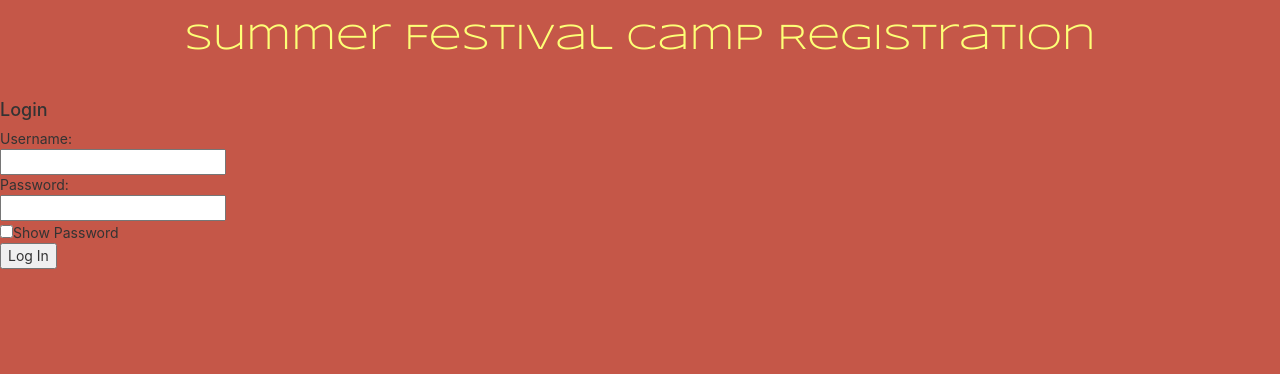
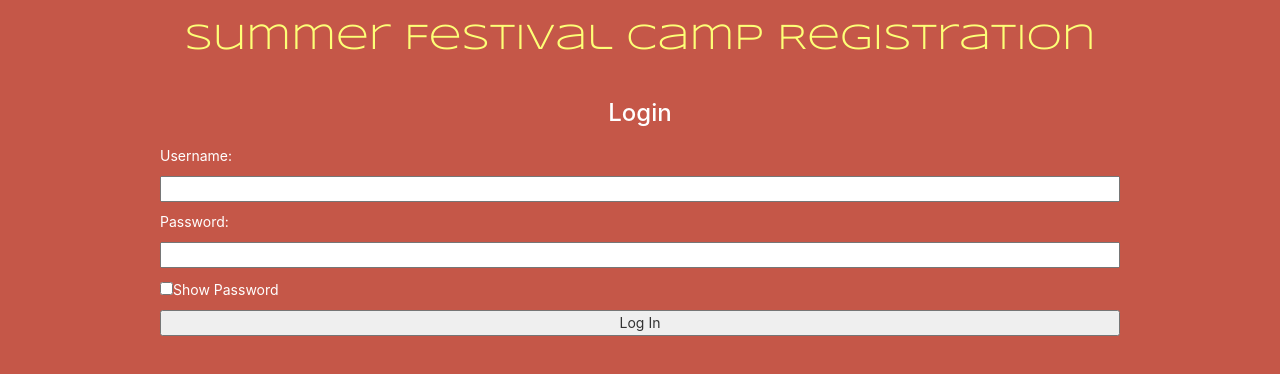
Before and after one commit to dvinitsky/summer-fest-registration, a React (Create React App) app in the folder client/: page /login in a window 1280 px wide. Shown: the top 374 px of the page. Built offline with nearby package versions, Linux system fonts and the light colour scheme; no server answers.

Commit message:
styling work

```diff
--- a/client/src/components/App.css
+++ b/client/src/components/App.css
@@ -1,5 +1,9 @@
 body {
   background: rgb(197, 87, 72);
+}
+
+.app {
+  margin: 0 10px;
 }
 
 /* HOME TABLE */
--- a/client/src/components/App.js
+++ b/client/src/components/App.js
@@ -22,7 +22,7 @@ class App extends Component {
 
   render() {
     return (
-      <div>
+      <div className="app">
         <Switch>
           <Route
             exact
--- a/client/src/components/Header.css
+++ b/client/src/components/Header.css
@@ -4,3 +4,8 @@
   padding-bottom: 20px;
   font-family: 'Syncopate';
 }
+
+.header-link {
+  margin: 0 10px;
+  font-weight: 600;
+}
--- a/client/src/components/Header.js
+++ b/client/src/components/Header.js
@@ -49,6 +49,7 @@ class Header extends React.Component {
                 to={{
                   pathname: "/admin"
                 }}
+                className="header-link"
               >
                 View Admin Page
               </Link>
@@ -63,6 +64,7 @@ class Header extends React.Component {
                 to={{
                   pathname: "/groupEdit"
                 }}
+                className="header-link"
               >
                 View my group
               </Link>
@@ -74,6 +76,7 @@ class Header extends React.Component {
                 pathname: "/",
               }}
               onClick={this.logout}
+              className="header-link"
             >
               Log Out
             </Link>
--- /dev/null
+++ b/client/src/components/Home.css
@@ -0,0 +1,14 @@
+.home {
+  display: flex;
+  justify-content: center;
+}
+
+.home-link {
+  font-size: 28px;
+  margin: 0 20px;
+  font-weight: 600;
+  padding: 25px;
+  border: 2px solid white;
+  border-radius: 50%;
+  color: rgb(38, 74, 99);
+}
--- a/client/src/components/Home.js
+++ b/client/src/components/Home.js
@@ -1,6 +1,7 @@
 import React from 'react';
 import { Link } from 'react-router-dom';
 import { getActiveUserName } from '../helpers/index';
+import './Home.css';
 
 class Home extends React.Component {
   constructor() {
@@ -39,12 +40,12 @@ class Home extends React.Component {
     }
 
     return (
-      <div className="header">
+      <div className="home">
         <Link
           to={{
             pathname: "/login"
           }}
-          className="header-link"
+          className="home-link"
         >
           Click here to log in.
           </Link>
@@ -52,7 +53,7 @@ class Home extends React.Component {
           to={{
             pathname: "/signup"
           }}
-          className="header-link"
+          className="home-link"
         >
           New user? Click here.
           </Link>
--- /dev/null
+++ b/client/src/components/Login.css
@@ -0,0 +1,14 @@
+h3 {
+  text-align: center;
+}
+
+.login {
+  display: flex;
+  flex-direction: column;
+  margin: 0 150px;
+}
+
+.login-text {
+  color: white;
+  margin: 10px 0;
+}
--- a/client/src/components/Login.js
+++ b/client/src/components/Login.js
@@ -2,6 +2,7 @@ import React from 'react';
 import { Redirect } from 'react-router-dom';
 import { login } from '../services/user-service';
 import { setActiveGroupId, setActiveUserClearance, setActiveUserName } from '../helpers';
+import './Login.css';
 
 class Login extends React.Component {
   constructor() {
@@ -84,13 +85,13 @@ class Login extends React.Component {
     }
 
     return (
-      <div>
-        <h4>Login</h4>
-        <div>Username:</div>
+      <div className="login">
+        <h3 className="login-text">Login</h3>
+        <div className="login-text">Username:</div>
         <input id="username-input" name="username" onChange={this.handleChange} />
-        <div>Password:</div>
+        <div className="login-text">Password:</div>
         <input id="password-input" name="password" type="password" onChange={this.handleChange} />
-        <div>
+        <div className="login-text">
           <input type="checkbox" onClick={this.toggleShowPassword} />
           Show Password
         </div>
--- /dev/null
+++ b/client/src/components/Signup.css
@@ -0,0 +1,17 @@
+h3 {
+ text-align: center;
+}
+.signup {
+  display: flex;
+  flex-direction: column;
+  margin: 0 150px;
+}
+
+.signup-text {
+  color: white;
+  margin: 10px 0;
+}
+
+.signup-button {
+  margin-top: 30px;
+}
--- a/client/src/components/Signup.js
+++ b/client/src/components/Signup.js
@@ -2,6 +2,7 @@ import React from 'react';
 import { Redirect } from 'react-router-dom';
 import { signup } from '../services/user-service';
 import { setActiveGroupId, setActiveUserName, setActiveUserClearance } from '../helpers';
+import './Signup.css';
 
 class Signup extends React.Component {
   constructor() {
@@ -68,15 +69,15 @@ class Signup extends React.Component {
 
     return (
       <>
-        <div>
-          <h4>
+        <div className="signup">
+          <h3 className="signup-text">
             Signup
-        </h4>
-          <div>Username:</div>
+         </h3>
+          <div className="signup-text">Username:</div>
           <input name="username" onChange={this.handleChange}></input>
-          <div>Password:</div>
+          <div className="signup-text">Password:</div>
           <input name="password" onChange={this.handleChange}></input>
-          <button onClick={() => this.signup(this.state.username, this.state.password)}>Submit</button>
+          <button className="signup-button" onClick={() => this.signup(this.state.username, this.state.password)}>Submit</button>
 
           {this.state.error && <div>{this.state.error}</div>}
 
```
